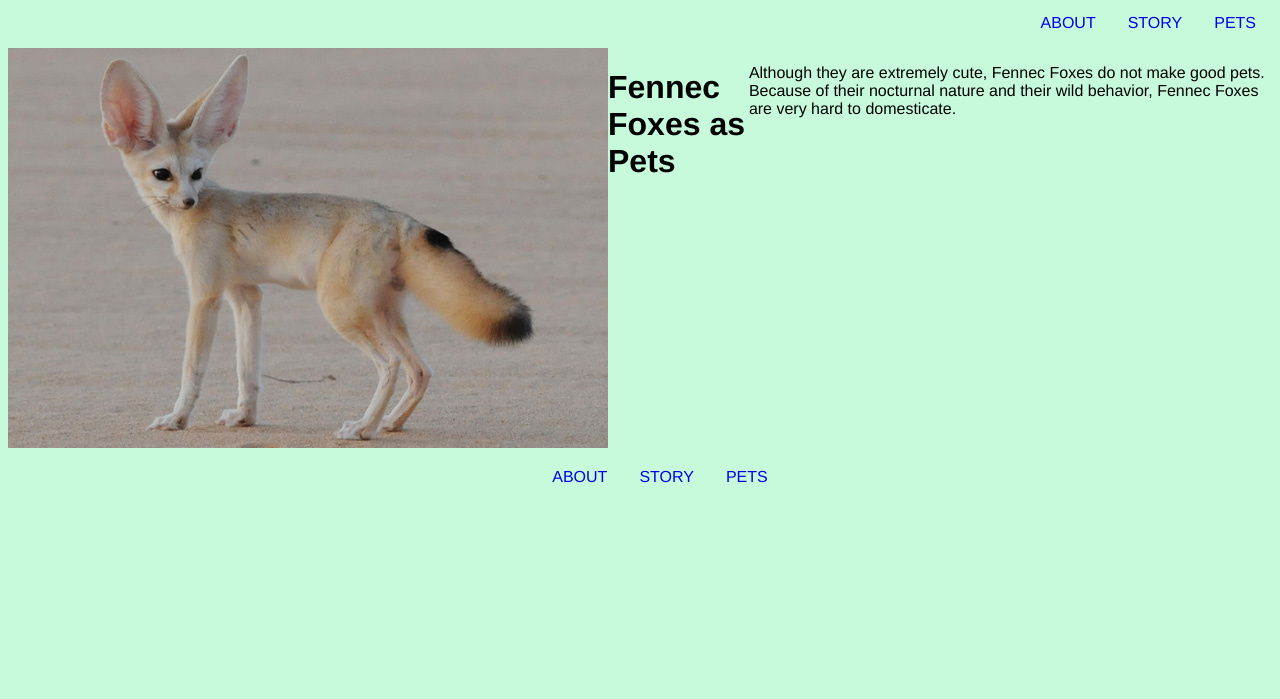
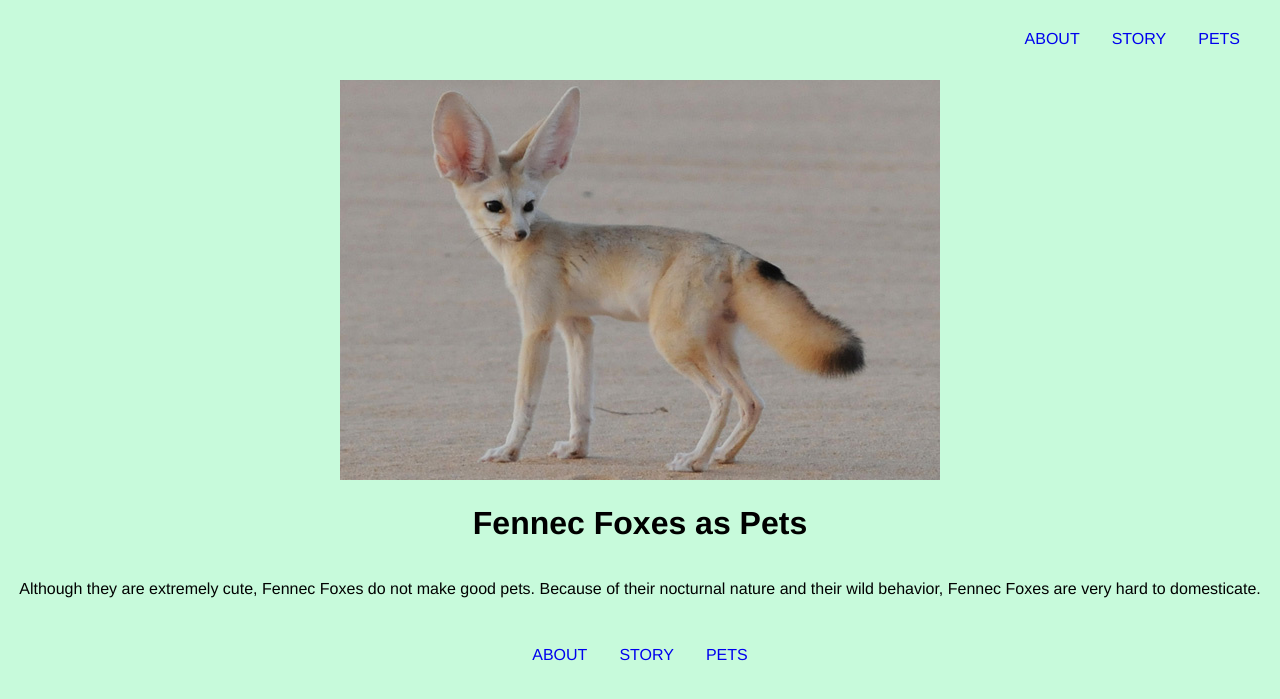
Before and after one commit to Januarybaby91/assignment4, a plain HTML site: page pets.html in a window 1280 px wide. Shown: the part 89-788 px from the top of the page. Drawn offline with Linux system fonts and the light colour scheme.

Commit message:
fixed everything

```diff
--- a/css/styles.css
+++ b/css/styles.css
@@ -19,19 +19,45 @@ header {
 
 
 }
-header nav{flex: 1;}
-header nav ul{
-    display:flex;
-    justify-content: flex-end;
-    word-spacing:2px;
-    list-style-type: none;
-    padding 1em;
+
+header nav {
+    flex: 1;
 }
 
-header nav ul li a {text-decoration: none; text-transform: uppercase;padding: 1em;}
-header nav ul li a:hover {color: #ff3059;}
-main {display: flex;}
-footer ul li a {text-decoration: none; text-transform: uppercase;padding: 1em;}
-footer ul {list-style-type: none;
-    padding 1em;display: flex;
-justify-content: center;}
+header nav ul {
+    display: flex;
+    justify-content: flex-end;
+    word-spacing: 2px;
+    list-style-type: none;
+    padding:1em;
+}
+
+header nav ul li a {
+    text-decoration: none;
+    text-transform: uppercase;
+    padding: 1em;
+}
+
+header nav ul li a:hover {
+    color: #ff3059;
+}
+
+main {
+    display: flex;
+    flex-direction: column;
+    align-items: center;
+
+}
+
+footer ul li a {
+    text-decoration: none;
+    text-transform: uppercase;
+    padding: 1em;
+}
+
+footer ul {
+    list-style-type: none;
+    padding:1em;
+    display: flex;
+    justify-content: center;
+}
```
Also changed, not shown: contact.html (+1 -1 lines).
